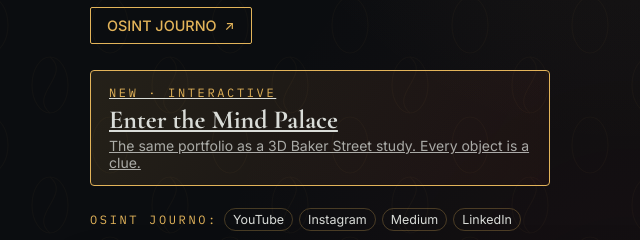
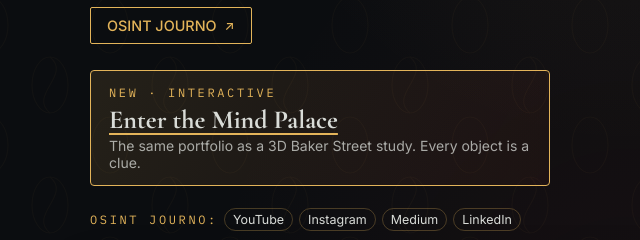
Before and after one commit to Ghongha007/Ghongha007.github.io, a plain HTML site: page index.html in a window 1280 px wide. In both pictures the pointer is over the link 330 px from the left and 585 px from the top of the page. Shown: the part 455-695 px from the top of the page, 10-650 px from the left. Drawn offline with nearby package versions, Linux system fonts and the light colour scheme.

Commit message:
Remove the MA from Experience; underline only the Mind Palace heading on hover
Co-Authored-By: Claude Opus 5.5 <noreply@anthropic.com>

```diff
--- a/styles.css
+++ b/styles.css
@@ -940,3 +940,7 @@ html[data-theme="light"] .panel--cases.is-locked::before { background: #f4ecda !
 .site-footer { font-family: var(--font-mono); font-size: 12px; letter-spacing: 0.08em; }
 .palace-link { border-radius: 4px; background: linear-gradient(120deg, rgba(227, 180, 90, 0.12), rgba(197, 70, 58, 0.06)); }
 .palace-title { font-family: var(--font-serif); font-size: 26px; }
+/* only the heading of the Mind Palace card is underlined on hover */
+.palace-link, .palace-link:hover, .palace-link:focus-visible { text-decoration: none; }
+.palace-link:hover .palace-kicker, .palace-link:hover .palace-sub { text-decoration: none; }
+.palace-link:hover .palace-title, .palace-link:focus-visible .palace-title { text-decoration: underline; text-decoration-color: var(--accent); text-underline-offset: 5px; }
```
